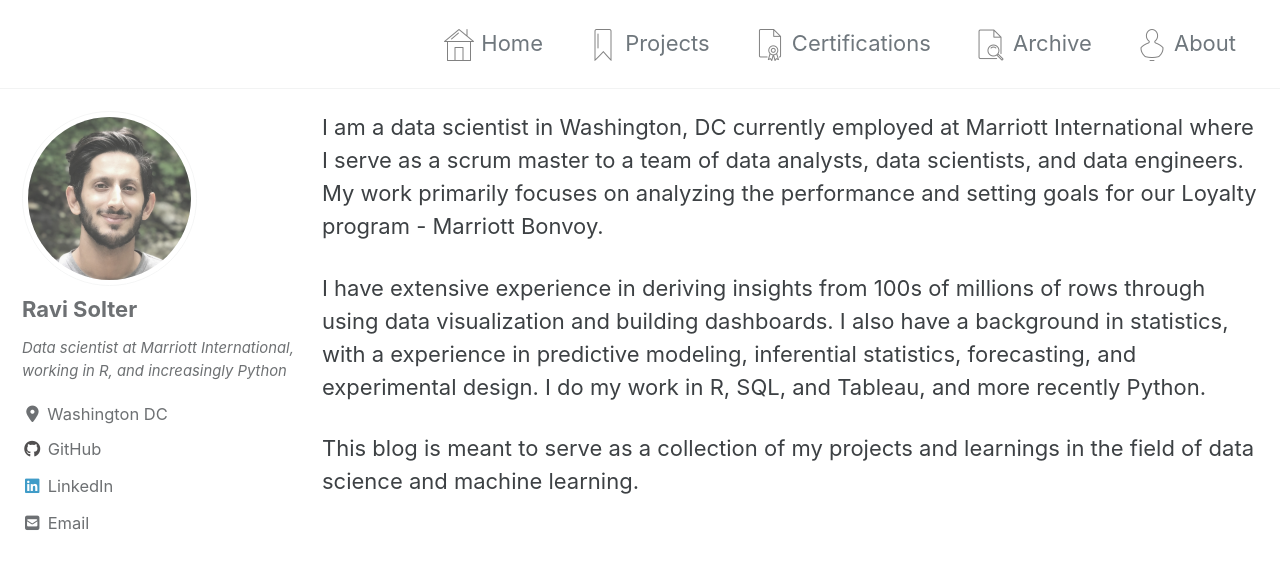
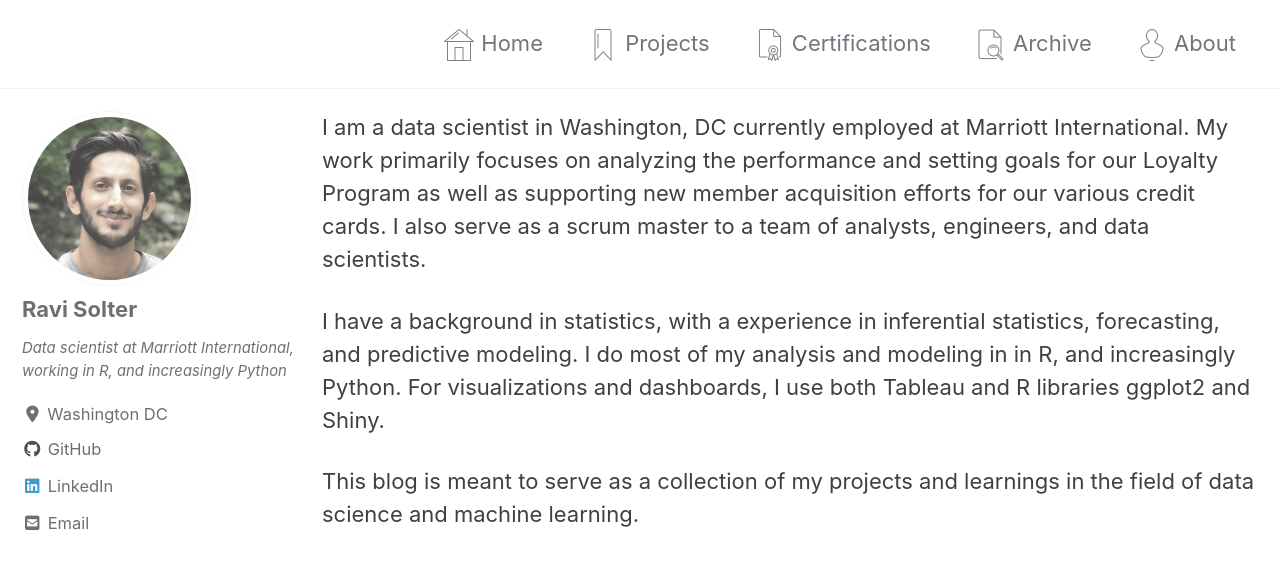
Before and after one commit to rsolter/rsolter.github.io, a Jekyll site: the page built from _pages/about.md, in a window 1280 px wide and 900 px high. Shown: the top 569 px of the window. Built offline with Jekyll 4.4.1, drawn with Linux system fonts in a browser that asks for light colours; cached includes are drawn as plain includes; nearby versions of some CDN libraries.

Commit message:
Updated about section

```diff
--- a/_pages/about.md
+++ b/_pages/about.md
@@ -11,8 +11,8 @@
 ---
 
 
-I am a data scientist in Washington, DC currently employed at Marriott International where I serve as a scrum master to a team of data analysts, data scientists, and data engineers. My work primarily focuses on analyzing the performance and setting goals for our Loyalty program - Marriott Bonvoy.
+I am a data scientist in Washington, DC currently employed at Marriott International. My work primarily focuses on analyzing the performance and setting goals for our Loyalty Program as well as supporting new member acquisition efforts for our various credit cards. I also serve as a scrum master to a team of analysts, engineers, and data scientists.
 
-I have extensive experience in deriving insights from 100s of millions of rows through using data visualization and building dashboards. I also have a background in statistics, with a experience in predictive modeling, inferential statistics, forecasting, and experimental design. I do my work in R, SQL, and Tableau, and more recently Python.
+I have a background in statistics, with a experience in inferential statistics, forecasting, and predictive modeling. I do most of my analysis and modeling in  in R, and increasingly Python. For visualizations and dashboards, I use both Tableau and R libraries ggplot2 and Shiny.
 
 This blog is meant to serve as a collection of my projects and learnings in the field of data science and machine learning.
```
